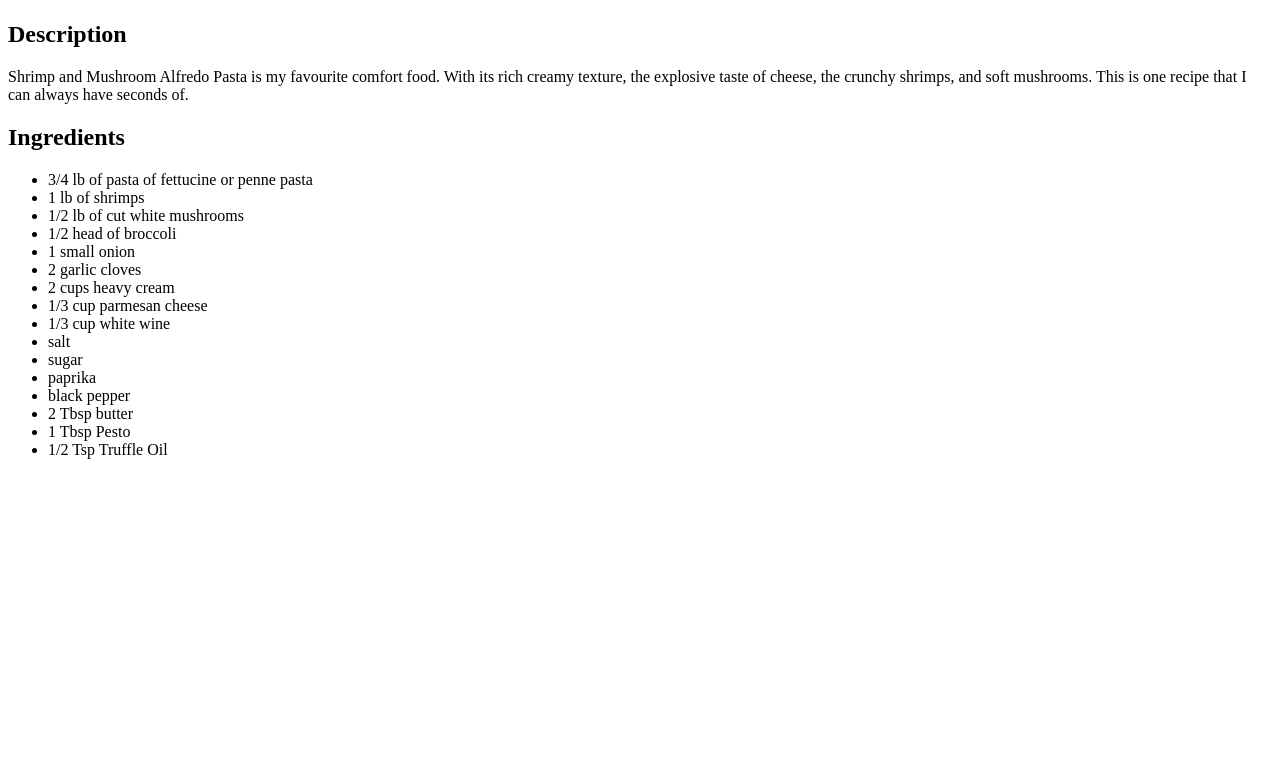
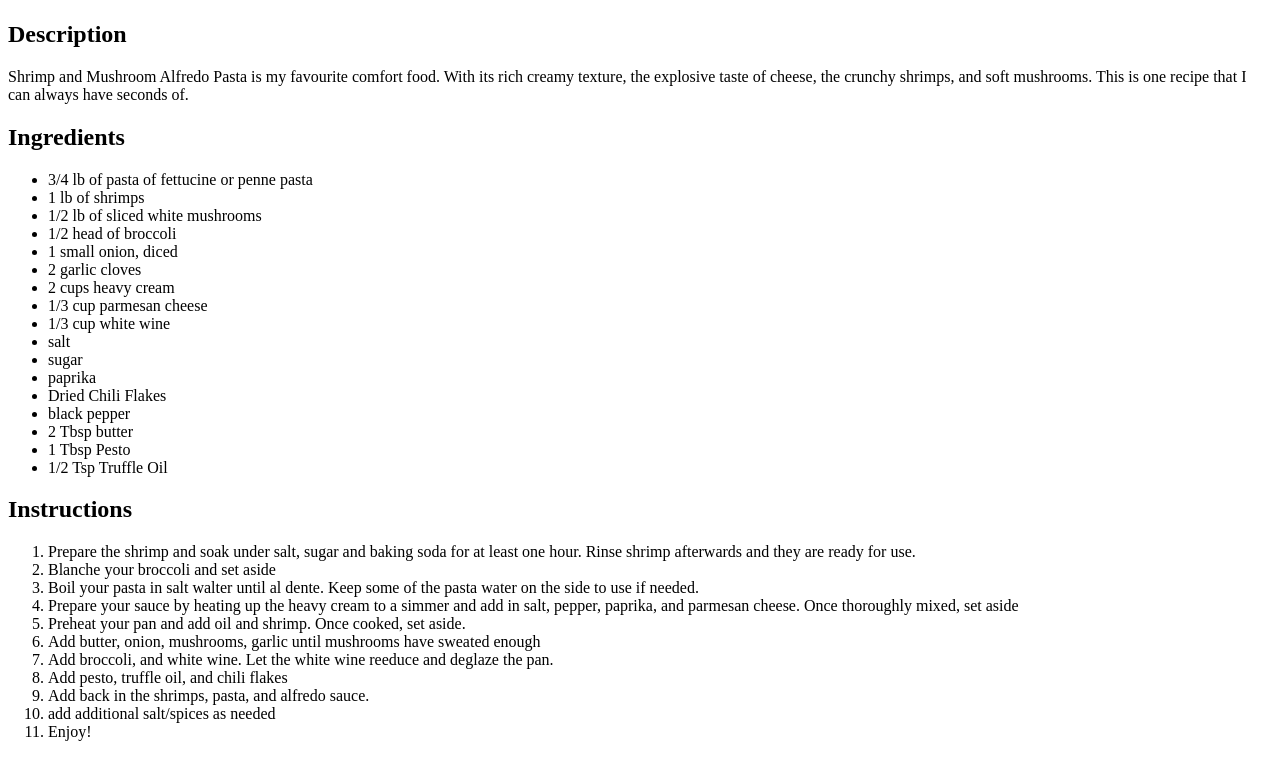
Before and after one commit to darylsDev/odin-recipes, a plain HTML site: page recipes/alfredo-pasta.html in a window 1280 px wide. Shown: the part 409-1166 px from the top of the page. Before the commit the page ends 884 px from the top, so only its background shows below. Drawn offline with Linux system fonts and the light colour scheme.

Commit message:
complete the instructions for alfredo recipe

```diff
--- a/recipes/alfredo-pasta.html
+++ b/recipes/alfredo-pasta.html
@@ -17,9 +17,9 @@
     <ul>
         <li>3/4 lb of pasta of fettucine or penne pasta</li>
         <li>1 lb of shrimps</li>
-        <li>1/2 lb of cut white mushrooms </li>
+        <li>1/2 lb of sliced white mushrooms </li>
         <li>1/2 head of broccoli</li>
-        <li>1 small onion</li>
+        <li>1 small onion, diced</li>
         <li>2 garlic cloves</li>
         <li>2 cups heavy cream</li>
         <li>1/3 cup parmesan cheese</li>
@@ -27,13 +27,29 @@
         <li>salt</li>
         <li>sugar</li>
         <li>paprika</li>
+        <li>Dried Chili Flakes</li>
         <li>black pepper</li>
         <li>2 Tbsp butter</li>
         <li>1 Tbsp Pesto</li>
         <li>1/2 Tsp Truffle Oil</li>
     </ul>
 
+    <h2>Instructions</h2>
+    <ol>
+        <li>Prepare the shrimp and soak under salt, sugar and baking soda for at least one hour. Rinse shrimp afterwards and they are ready for use.</li>
+        <li>Blanche your broccoli and set aside</li>
+        <li>Boil your pasta in salt walter until al dente. Keep some of the pasta water on the side to use if needed.</li>
+        <li>Prepare your sauce by heating up the heavy cream to a simmer and add in salt, pepper, paprika, and parmesan cheese. Once thoroughly mixed, set aside</li>
+        <li>Preheat your pan and add oil and shrimp. Once cooked, set aside.</li>
+        <li>Add butter, onion, mushrooms, garlic until mushrooms have sweated enough </li>
+        <li>Add broccoli, and white wine. Let the white wine reeduce and deglaze the pan.</li>
+        <li>Add pesto, truffle oil, and chili flakes</li>
+        <li>Add back in the shrimps, pasta, and alfredo sauce.</li>
+        <li>add additional salt/spices as needed</li>
+        <li>Enjoy!</li>
 
+
+    </ol>
 
 </body>
 </html>
```
